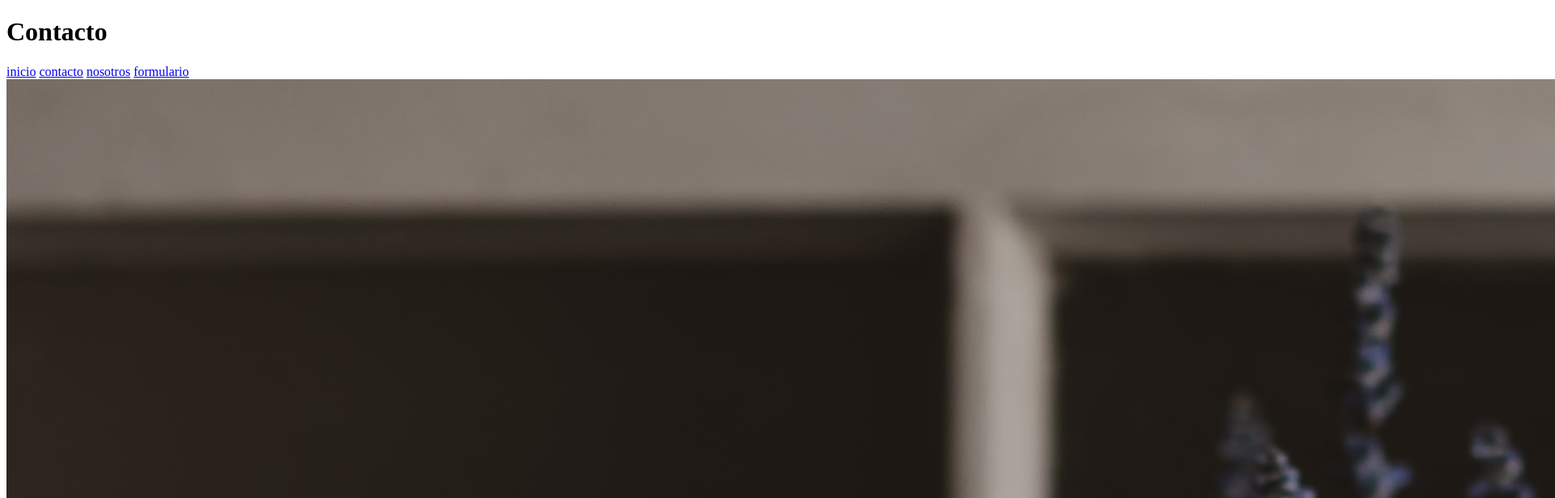
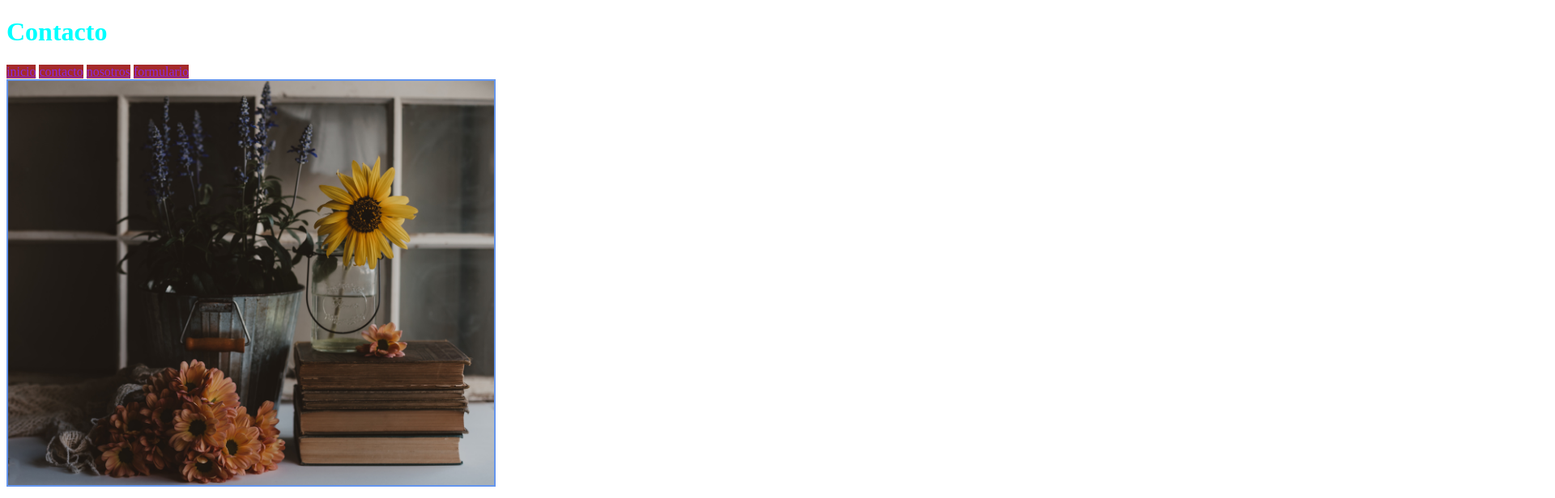
Before and after one commit to Anghiemrtnz/Practicagit, a plain HTML site: page internas/contacto.html in a window 1280 px wide. Shown: the top 616 px of the page at 81% size, 1920 px wide, since content can reach past the window. Drawn offline with Linux system fonts and the light colour scheme.

Commit message:
agregando estilos

```diff
--- a/css/estilos.css
+++ b/css/estilos.css
@@ -0,0 +1,15 @@
+h1{
+    color: aqua;
+}
+
+a{
+    color: blueviolet;
+    background-color: brown;
+}
+
+img{
+    border: 2px solid cornflowerblue;
+    display: block;
+    width: 600px;
+    height: 500px;
+}
```
Also changed, not shown: internas/formulario.html (+1 -0 lines).
